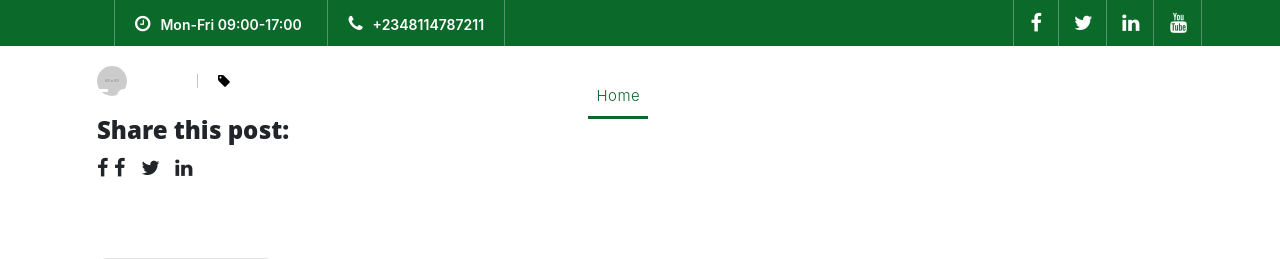
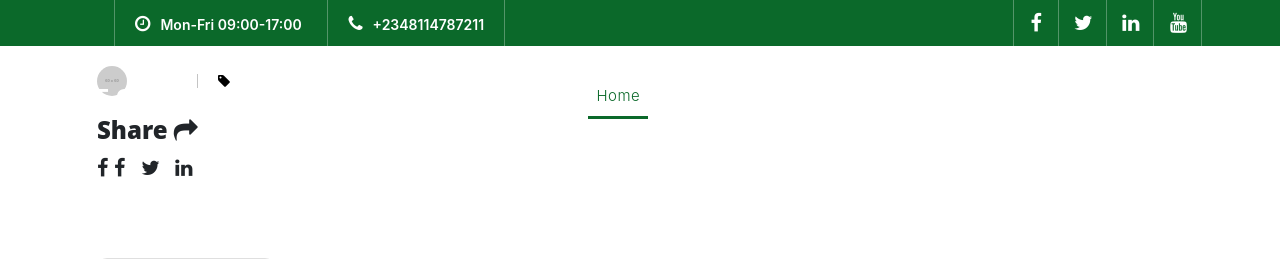
Before and after one commit to e-questtech/webproject2, a Python web app: template templates/blog.html in a window 1280 px wide. Shown: the top 259 px of the page. Run offline with Jinja, Linux system fonts and the light colour scheme; the template is opened without the code that fills it, so the values that code supplies are empty; grey boxes labelled with a size stand in for pictures from a placeholder-image service; some libraries are stand-ins or nearby versions.

Commit message:
Update blog.html add share button

```diff
--- a/templates/blog.html
+++ b/templates/blog.html
@@ -46,7 +46,7 @@
                         </div>
                     </div>
                     <div class="social-sharing">
-                    <h4>Share this post:</h4>
+                    <h4>Share <i class="fa fa-share"></i></h4>
                     <!-- Facebook Share Button -->
                                             <a href="https://www.facebook.com/sharer/sharer.php?u={{url_for('blog_post', blog_link = blog['blog_link'])}}" target="_blank">
                     <i class="fa fa-facebook"></i>
@@ -54,7 +54,7 @@
                     </a>
 
                     <!-- Twitter Share Button -->
-                   <a href="https://twitter.com/intent/tweet?url={{url_for('blog_post', blog_link = blog['blog_link'])}}&text={{blog['Title'] |safe }}" target="_blank"> <i class="fa fa-twitter"></i>
+                   <a href="https://twitter.com/intent/tweet?text=Check+out+this+blog!&url={{url_for('blog_post', blog_link = blog['blog_link'])}}&text={{blog['Title'] |safe }}" target="_blank"> <i class="fa fa-twitter"></i>
                     </a>
 
     <!-- LinkedIn Share Button -->
```
